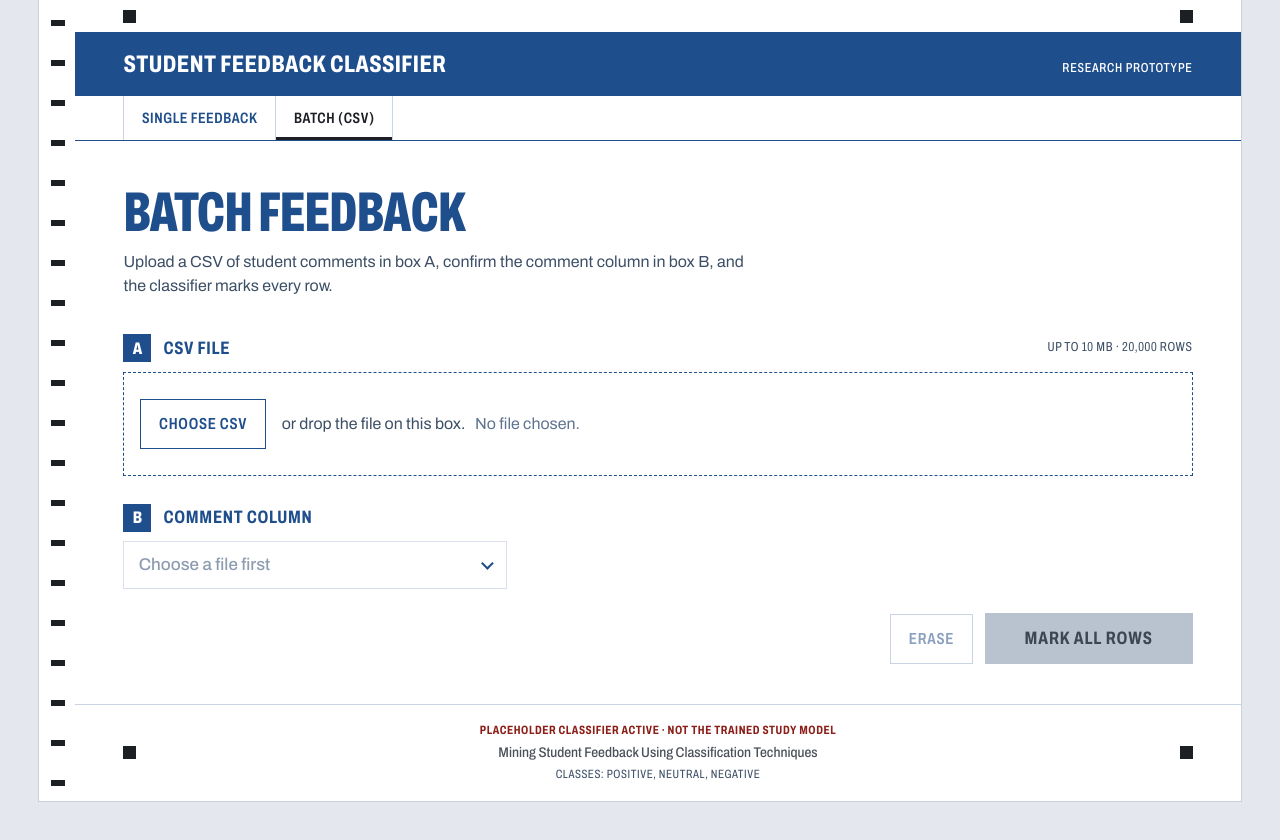
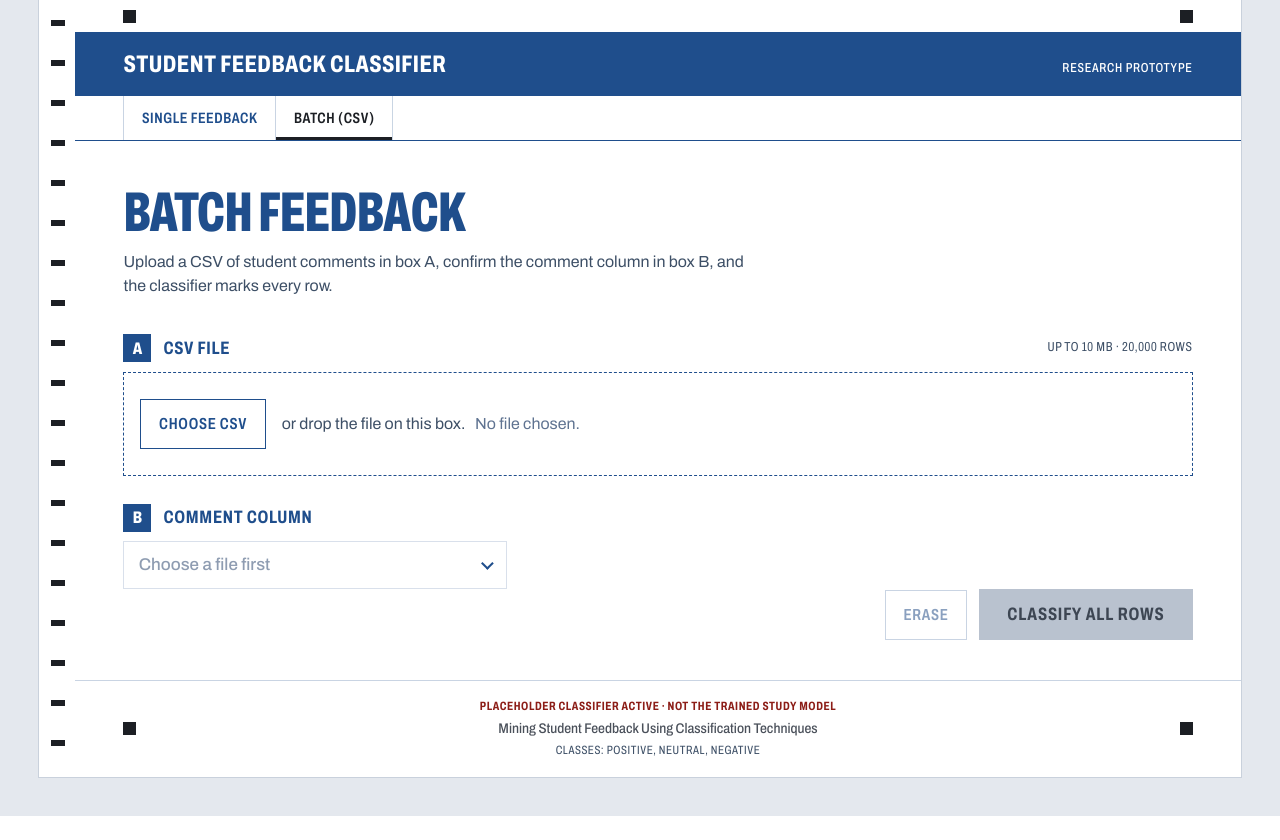
Before and after one commit to WWH16/student-feedback-classifier, a Flask app: page /batch in a window 1280 px wide. Shown: the part 39-879 px from the top of the page. After the commit the page ends 855 px from the top, so only its background shows below. Run offline with Flask 3, Linux system fonts and the light colour scheme; parts of the project's set-up code (start-up, migrations or seed data) failed here and were passed over.

Commit message:
feat: rename mark buttons to Classify and add loading state

```diff
--- a/static/css/style.css
+++ b/static/css/style.css
@@ -413,6 +413,8 @@
 }
 
 .btn-mark {
+    position: relative;
+    overflow: hidden;
     min-width: 13rem;
     padding: 0.75rem 1.75rem;
     border: 0;
--- a/static/js/main.js
+++ b/static/js/main.js
@@ -68,6 +68,22 @@
     });
 }
 
+// Busy look and label wait a beat, so instant answers do not flash a loading state.
+const BUSY_DELAY_MS = 150;
+
+function setButtonBusy(button, busy, label) {
+    clearTimeout(button.busyTimer);
+    if (busy) {
+        button.setAttribute('aria-busy', 'true');
+        button.busyTimer = setTimeout(() => {
+            button.textContent = label;
+        }, BUSY_DELAY_MS);
+    } else {
+        button.removeAttribute('aria-busy');
+        button.textContent = label;
+    }
+}
+
 const PLACEHOLDER_NOTE = escapeHtml(document.body.dataset.placeholderNote || '');
 
 /* Single feedback */
@@ -115,7 +131,7 @@
         if (errorBox.textContent) errorBox.textContent = '';
         if (result.dataset.state === 'marked') {
             clearMark();
-            setResult('empty', 'Comment changed. Mark sentiment again.');
+            setResult('empty', 'Comment changed. Classify it again.');
         }
         updateControls();
     });
@@ -155,10 +171,9 @@
 
         clearMark();
         errorBox.textContent = '';
-        markButton.setAttribute('aria-busy', 'true');
-        markButton.textContent = 'Reading sheet';
+        setButtonBusy(markButton, true, 'Classifying…');
         bubbles.setAttribute('aria-busy', 'true');
-        setResult('loading', 'Reading sheet…');
+        setResult('loading', 'Classifying…');
 
         try {
             const response = await fetch(form.action, {
@@ -199,8 +214,7 @@
         } finally {
             if (pending !== controller) return;
             pending = null;
-            markButton.removeAttribute('aria-busy');
-            markButton.textContent = 'Mark sentiment';
+            setButtonBusy(markButton, false, 'Classify sentiment');
             bubbles.removeAttribute('aria-busy');
             updateControls();
         }
@@ -295,6 +309,7 @@
     const columnSelect = document.getElementById('column');
     const columnNote = document.getElementById('column-note');
     const errorBox = document.getElementById('batch-error');
+    const busyStatus = document.getElementById('batch-status');
     const markButton = document.getElementById('batch-mark');
     const resetButton = document.getElementById('batch-reset');
     const results = document.getElementById('results');
@@ -330,15 +345,12 @@
     }
 
     function setBusy(busy, label) {
-        if (busy) {
-            markButton.setAttribute('aria-busy', 'true');
-            form.setAttribute('aria-busy', 'true');
-        } else {
-            markButton.removeAttribute('aria-busy');
-            form.removeAttribute('aria-busy');
-        }
-        markButton.textContent = label;
-        markButton.disabled = busy || !file || !columnSelect.value;
+        setButtonBusy(markButton, busy, label);
+        if (busy) form.setAttribute('aria-busy', 'true');
+        else form.removeAttribute('aria-busy');
+        busyStatus.textContent = busy ? label : '';
+        // Stay enabled while busy so keyboard focus is not dropped; the submit handler ignores repeats.
+        markButton.disabled = !busy && (!file || !columnSelect.value);
         resetButton.disabled = !file && results.hidden;
     }
 
@@ -378,7 +390,7 @@
         dropBox.classList.remove('has-file');
         resetColumns('Choose a file first');
         setError(message);
-        setBusy(false, 'Mark all rows');
+        setBusy(false, 'Classify all rows');
     }
 
     // Read the header and row count in the browser, so the file is uploaded only once.
@@ -403,7 +415,7 @@
         dropBox.classList.add('has-file');
         fileStatus.innerHTML = `<strong>${escapeHtml(chosen.name)}</strong> <span>${formatBytes(chosen.size)}</span>`;
         resetColumns('Reading columns…');
-        setBusy(true, 'Reading file');
+        setBusy(true, 'Reading file…');
 
         const token = {};
         reading = token;
@@ -430,7 +442,7 @@
                 .join('');
             columnSelect.disabled = false;
             columnNote.textContent = `${numberFormat.format(parsed.count)} rows · ${header.length} columns`;
-            setBusy(false, 'Mark all rows');
+            setBusy(false, 'Classify all rows');
         } catch (error) {
             if (reading !== token) return;
             clearFile(error.message || 'Could not read this CSV. Check that it has a header row and comma-separated columns.');
@@ -513,7 +525,7 @@
 
     columnSelect.addEventListener('change', () => {
         hideResults();
-        setBusy(false, 'Mark all rows');
+        setBusy(false, 'Classify all rows');
     });
 
     ['dragenter', 'dragover'].forEach((type) => dropBox.addEventListener(type, (event) => {
@@ -539,6 +551,7 @@
 
     form.addEventListener('submit', async (event) => {
         event.preventDefault();
+        if (markButton.hasAttribute('aria-busy')) return;
         if (!file) {
             setError('Choose a CSV file first.');
             return;
@@ -553,7 +566,7 @@
         pending = controller;
         setError('');
         hideResults();
-        setBusy(true, 'Marking rows');
+        setBusy(true, 'Classifying rows…');
 
         try {
             const body = new FormData();
@@ -572,10 +585,10 @@
         } finally {
             if (pending === controller) {
                 pending = null;
-                setBusy(false, 'Mark all rows');
+                setBusy(false, 'Classify all rows');
             }
         }
     });
 
-    setBusy(false, 'Mark all rows');
+    setBusy(false, 'Classify all rows');
 })();
--- a/templates/batch.html
+++ b/templates/batch.html
@@ -46,10 +46,11 @@
     </section>
 
     <p id="batch-error" class="form-error" role="alert"></p>
+    <p id="batch-status" class="visually-hidden" aria-live="polite"></p>
 
     <div class="actions">
         <button type="button" id="batch-reset" class="btn-erase" disabled>Erase</button>
-        <button type="submit" id="batch-mark" class="btn-mark" disabled>Mark all rows</button>
+        <button type="submit" id="batch-mark" class="btn-mark" disabled>Classify all rows</button>
     </div>
 
     <section class="field results" id="results" aria-labelledby="field-c" hidden>
--- a/templates/index.html
+++ b/templates/index.html
@@ -29,7 +29,7 @@
 
     <div class="actions">
         <button type="button" id="erase" class="btn-erase" disabled>Erase</button>
-        <button type="submit" id="mark" class="btn-mark">Mark sentiment</button>
+        <button type="submit" id="mark" class="btn-mark">Classify sentiment</button>
     </div>
 
     <section class="field" aria-labelledby="field-b">
```
Also changed, not shown: other parts of static/css/style.css (+46 -1 lines).
